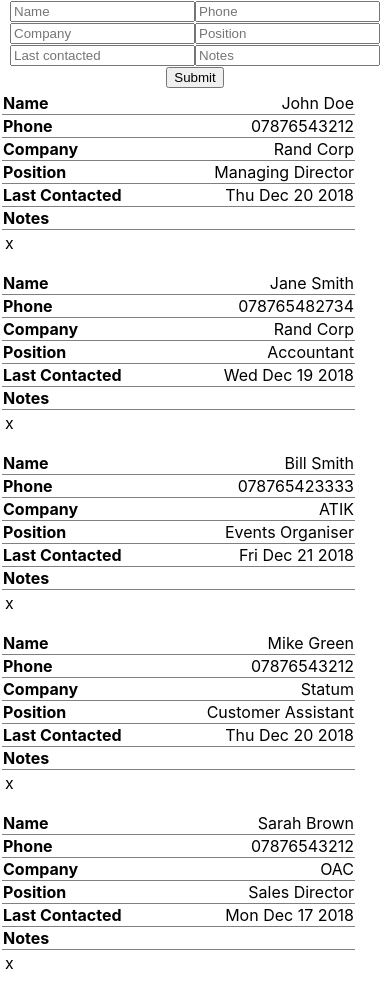
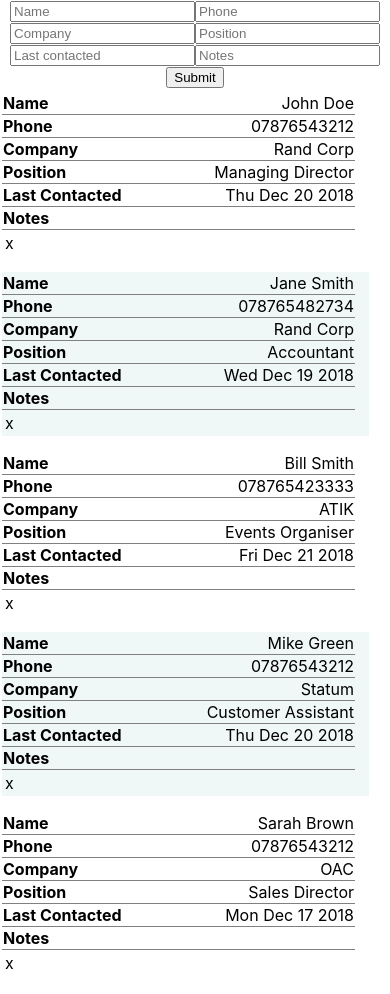
Before and after one commit to rob137/rolodex, a React (Create React App) app: page / in a window 390 px wide. Built offline with nearby package versions, Linux system fonts and the light colour scheme.

Commit message:
Alternate row colors on smaller screens

```diff
--- a/src/ContactRow.scss
+++ b/src/ContactRow.scss
@@ -2,5 +2,10 @@
   .ContactRow {
     display: block;
     margin-bottom: 1em;
+    background-color: #f0f7f7;
+
+    &:nth-of-type(odd) {
+      background: white;
+    }
   }
 }
```
